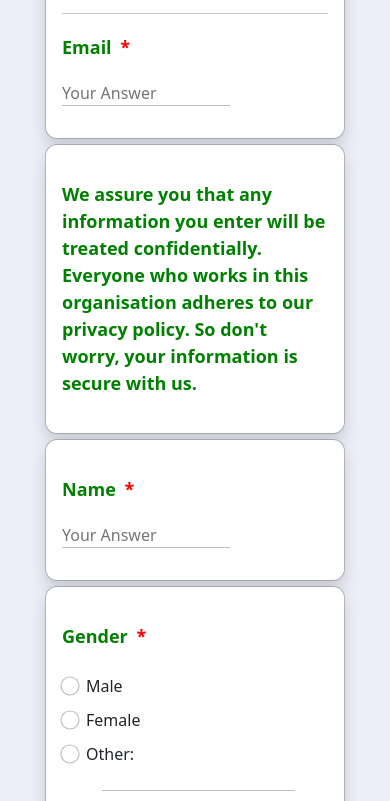
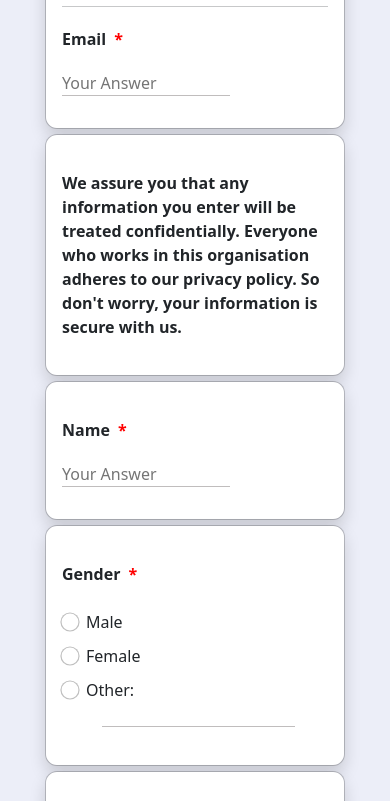
Before and after one commit to Km09oct/WellBeing-NGO, a plain HTML site: page index.html in a window 390 px wide. Shown: the part 206-1007 px from the top of the page. Drawn offline with nearby package versions, Linux system fonts and the light colour scheme.

Commit message:
Add files via upload

```diff
--- a/CSS/style.css
+++ b/CSS/style.css
@@ -32,7 +32,7 @@ input[type=checkbox] {
 .btncontainer {
     display: flex;
     justify-content: space-between;
-    margin: 10px auto;
+    margin: 25px auto;
 }
 
 .btncontainerWidth {
@@ -60,19 +60,37 @@ input[type=reset] {
 
 @media only screen and (max-width: 600px) {
     .btncontainerWidth {
-        width: 80%;
+        width: 78%;
     }
     .modal-lg {
         width: 300px;
         margin: 5px auto;
     }
+    h2 {
+        font-size: 21px;
+    }
     .btn-lg,
     .formhead,
     .cardSub {
-        color: green;
-        font-size: 18px;
+        font-size: 16px;
     }
     .btn-lg {
         padding: 3px 6px;
     }
+    .px-2 {
+        padding-left: 5px;
+        padding-right: 5px;
+    }
+    .py-3 {
+        padding-top: 9px;
+        padding-bottom: 9px;
+    }
+    .mx-2 {
+        margin-left: 5px;
+        margin-right: 5px;
+    }
+    .my-3 {
+        margin-top: 9px;
+        margin-bottom: 9px;
+    }
 }
```
